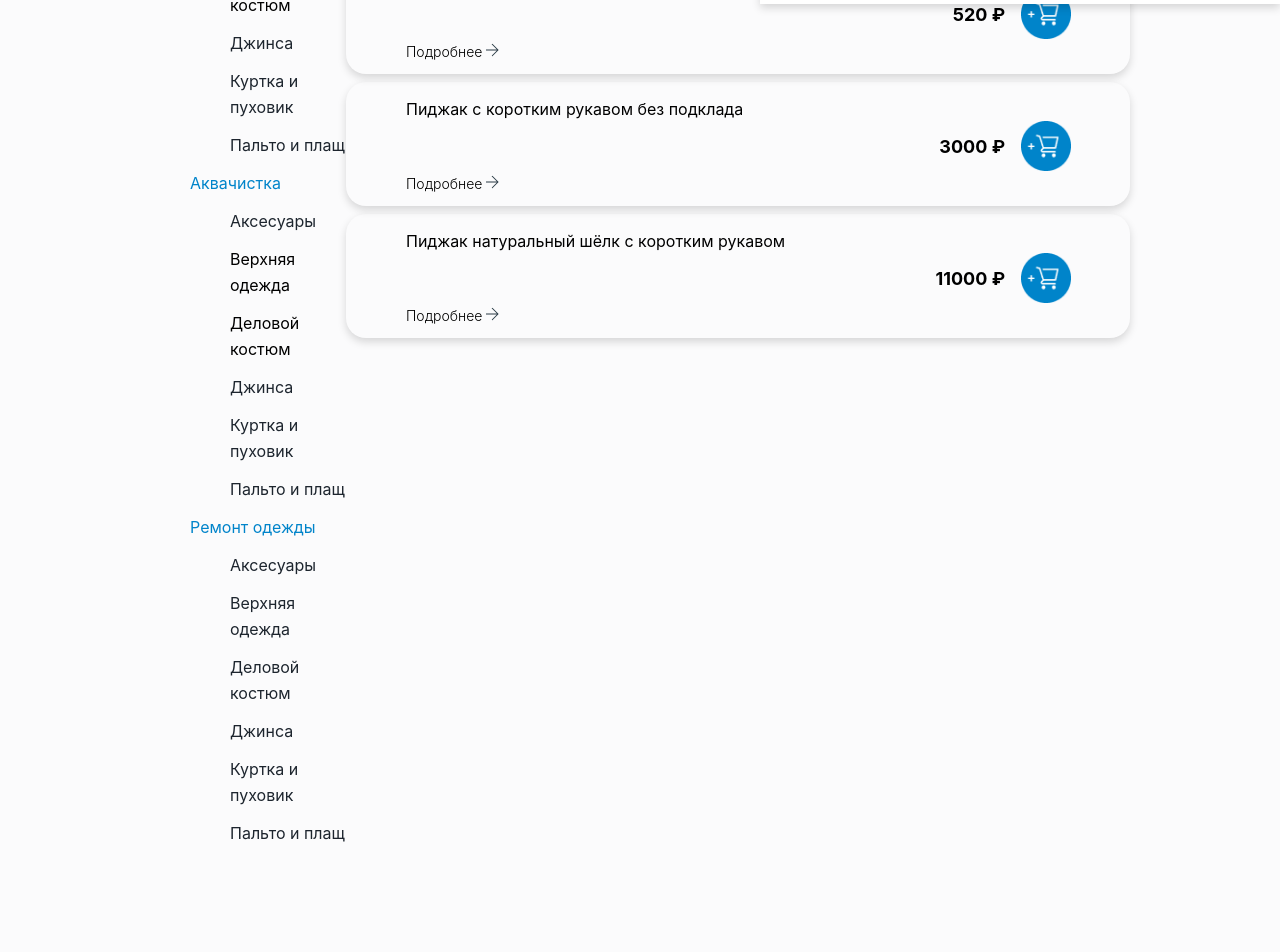
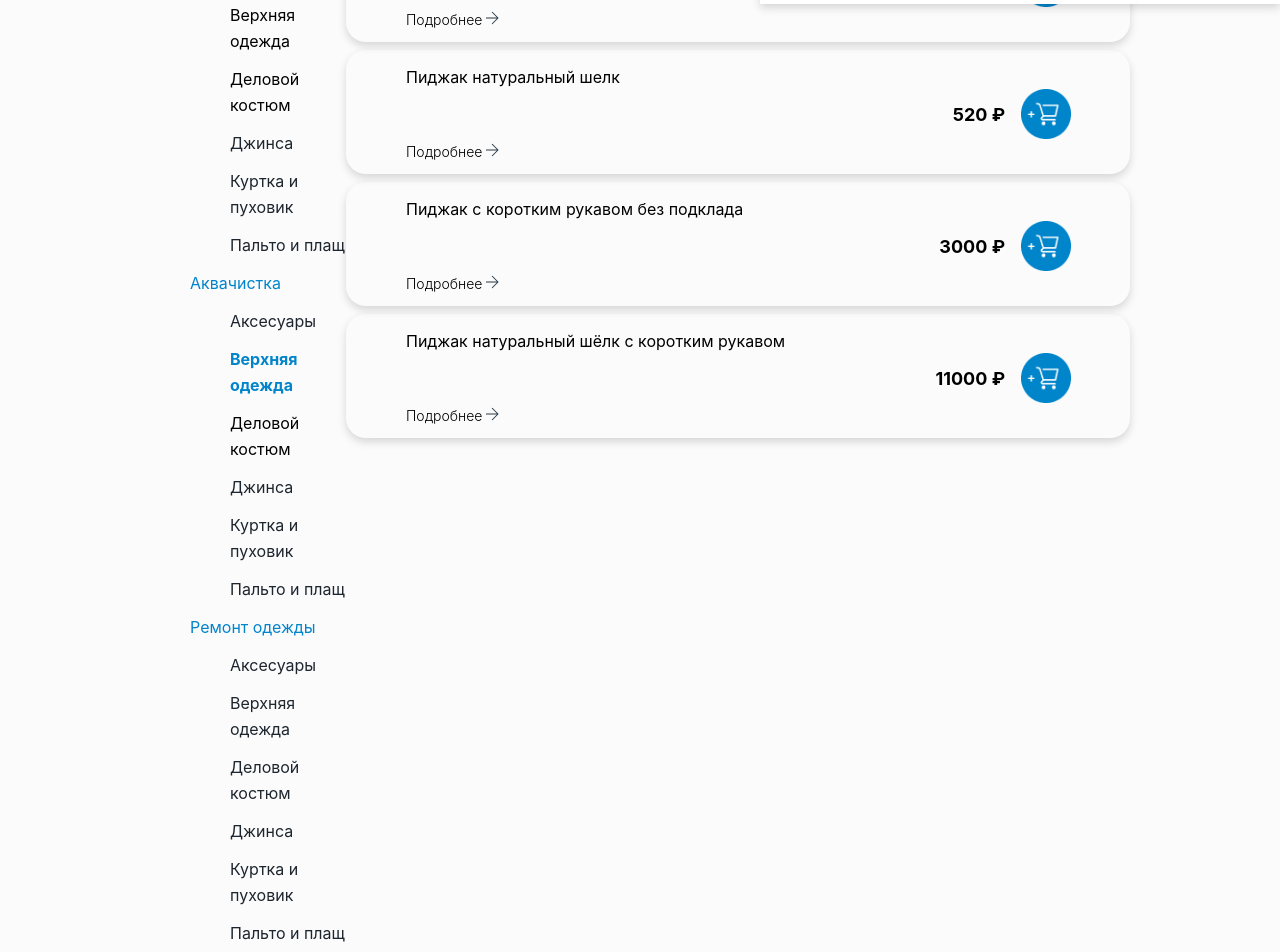
Before and after one commit to iqvver/my-agbis, a React (Create React App) app: page /aqaouterwear in a window 1280 px wide. Shown: the part 796-1748 px from the top of the page. Before the commit the page ends 1663 px from the top, so only its background shows below. Built offline with nearby package versions, Linux system fonts and the light colour scheme.

Commit message:
link fix

```diff
--- a/src/views/serviceView/ServicePageContainer.jsx
+++ b/src/views/serviceView/ServicePageContainer.jsx
@@ -11,6 +11,13 @@ const ServicePageContainer = () => {
       <div className="navLink">
         <NavLink to={"/dryouterwear"}>
           <h1>Нажать</h1>
+          <div>
+            Работают сслыки на: <br />
+            химчиска -- Верхняя одежда <br />
+            химчиска -- Деловой костюм <br />
+            аквачистка -- Верхняя одежда <br />
+            аквачистка -- Деловой костюм
+          </div>
         </NavLink>
       </div>
       <ServiceInfo />
--- a/src/views/serviceView/serviceList/ServiceList.jsx
+++ b/src/views/serviceView/serviceList/ServiceList.jsx
@@ -33,11 +33,17 @@ const ServiceList = () => {
         <li className="list-menu">
           Химчистка
           <ul className="list-item">
-            <li>Аксесуары</li>
-            <NavLink to={"/dryouterwear"}>
+            <li className="link-wrapper">Аксесуары</li>
+            <NavLink
+              to={"/dryouterwear"}
+              className={({ isActive }) => (isActive ? "active-link" : " ")}
+            >
               <li>Верхняя одежда</li>
             </NavLink>
-            <NavLink to={"/drysuit"}>
+            <NavLink
+              to={"/drysuit"}
+              className={({ isActive }) => (isActive ? "active-link" : " ")}
+            >
               <li>Деловой костюм</li>
             </NavLink>
             <li>Джинса</li>
@@ -49,10 +55,16 @@ const ServiceList = () => {
           Аквачистка
           <ul className="list-item">
             <li>Аксесуары</li>
-            <NavLink to={"/aqaouterwear"}>
+            <NavLink
+              to={"/aqaouterwear"}
+              className={({ isActive }) => (isActive ? "active-link" : " ")}
+            >
               <li>Верхняя одежда</li>
             </NavLink>
-            <NavLink to={"/aqasuit"}>
+            <NavLink
+              to={"/aqasuit"}
+              className={({ isActive }) => (isActive ? "active-link" : " ")}
+            >
               <li>Деловой костюм</li>
             </NavLink>
             <li>Джинса</li>
--- a/src/views/serviceView/serviceList/_serviceList.scss
+++ b/src/views/serviceView/serviceList/_serviceList.scss
@@ -21,15 +21,9 @@
 
     li {
         text-decoration: none;
-        background-image: linear-gradient(currentColor, currentColor);
-        background-position: 0% 100%;
-        background-repeat: no-repeat;
-        background-size: 0% 2px;
-        transition: background-size .3s;
         cursor: pointer;
         list-style-type: none;
         margin: 12px 0;
-        width: 100%;
 
         :hover {
             background-size: 60% 2px;
@@ -51,3 +45,8 @@ a {
     color: #000;
     text-decoration: none;
 }
+
+.active-link {
+    color: #0084CA;
+    font-weight: 700;
+}
```
Also changed, not shown: src/css/index.min.css.
